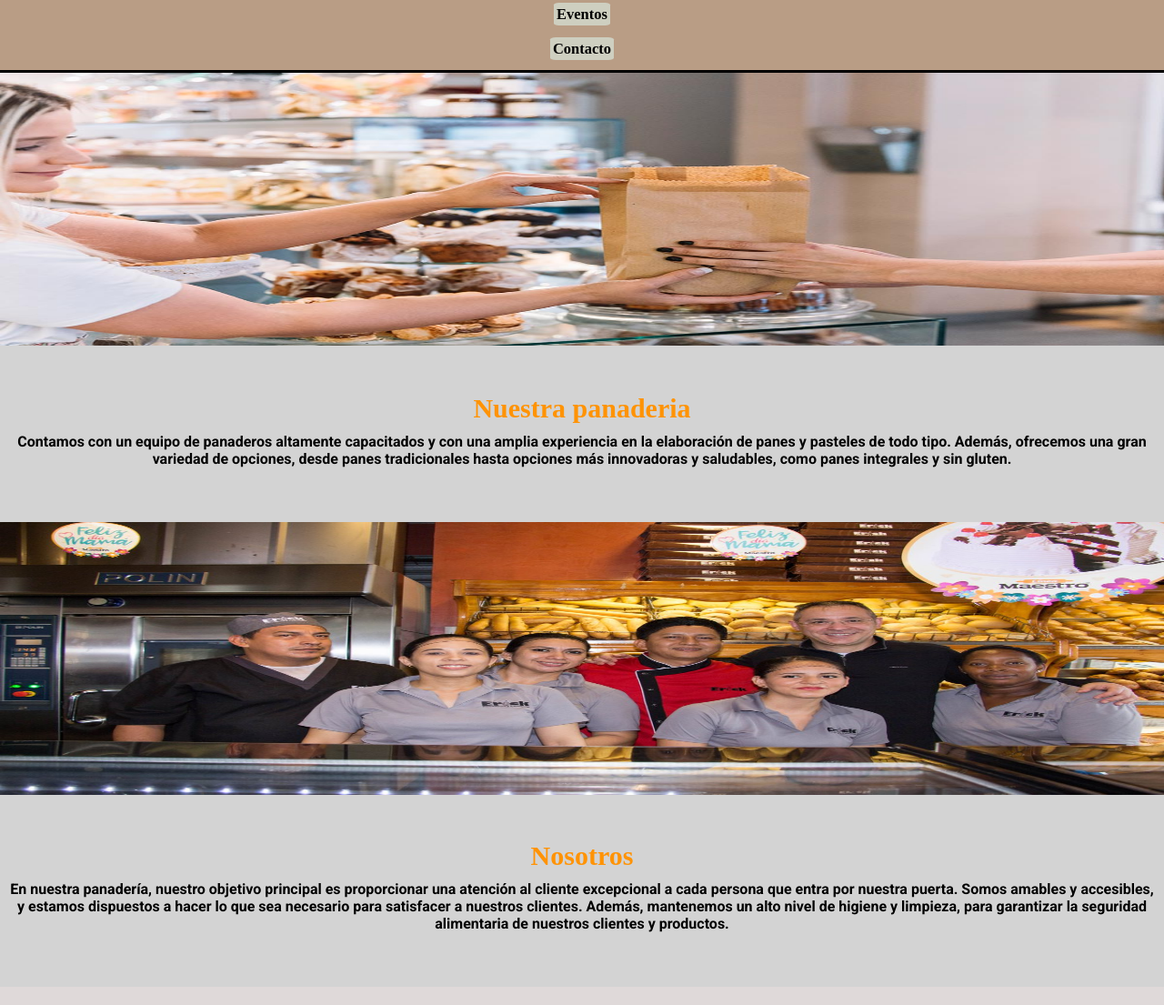
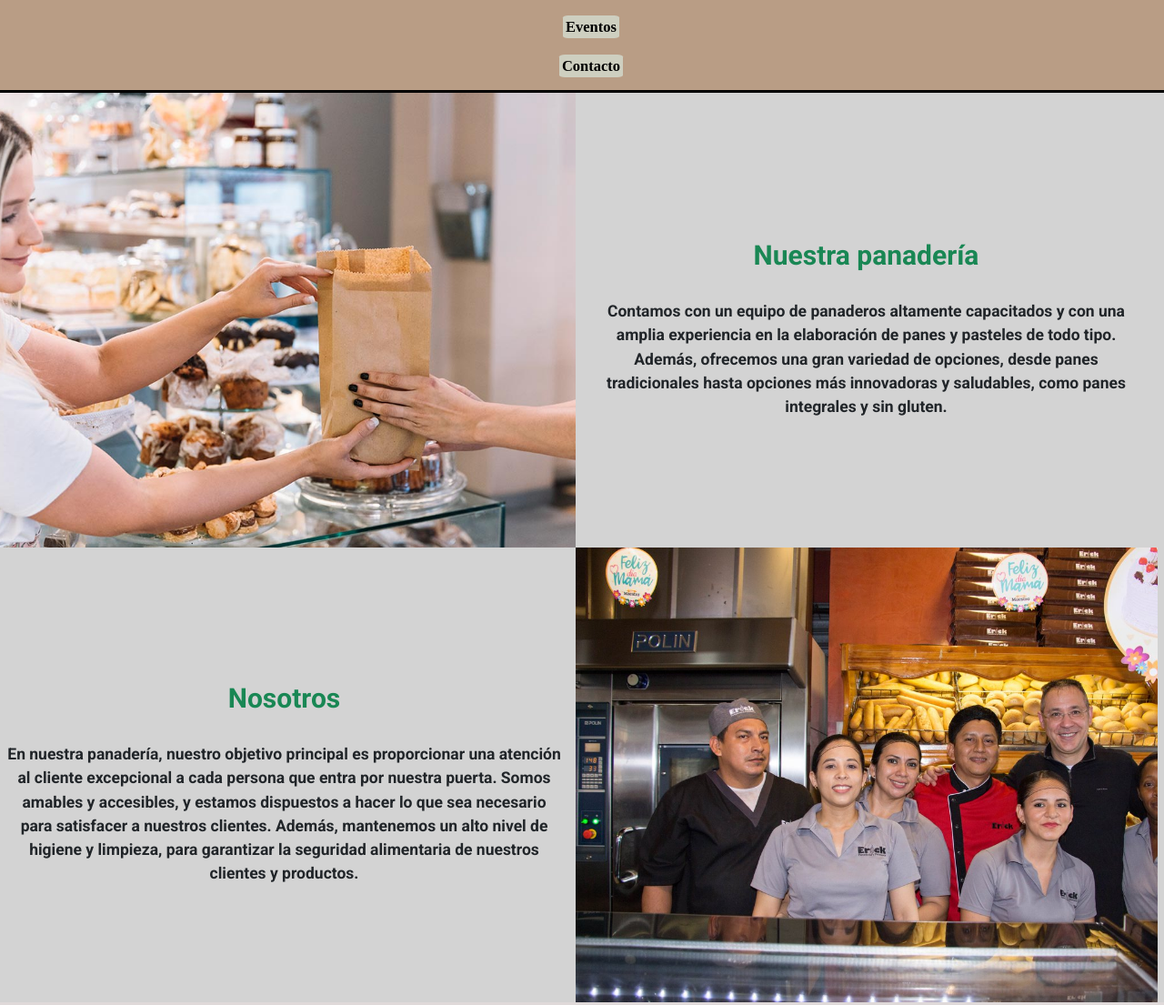
Before and after one commit to NaimMusa/panaderia-san-antonio, a plain HTML site: page pages/sobre-nosotros.html in a window 1280 px wide. Shown: the part 253-1358 px from the top of the page at 91% size. Drawn offline with nearby package versions, Linux system fonts and the light colour scheme.

Commit message:
amigandome con bootstrap

```diff
--- a/css/styles.css
+++ b/css/styles.css
@@ -183,49 +183,35 @@ height: 5rem;
 
 /*sobre nosotros*/
 
-
-.nosotros{
-    display: flex;
-    flex-direction: column;
-    flex-flow: column-reverse;
-    margin-bottom: 5rem;
+#sobre{
+    grid-area: sobre;
 }
 
-.nosotros div{
-    margin-top: 5rem;
+#sobre h2{
+    font-size: 3rem;
 }
 
-.nuestra div{
-    margin-top: 5rem;
-    margin-bottom: 5rem;
+.sobre__atencion__img{
+    height: 40rem;
+    background-image: url(../img/atencion.jpg);
+    background-size: cover;
 }
 
-#sobre img{
-    height: 30rem;
-    min-width: 100%;
+@media screen and (min-width: 960px ) {
+    .sobre__atencion__img{
+        height: 50rem;
+    }
+}
+.sobre__nosotros__img{
+    height: 40rem;
+    background-image: url(../img/nosotros.jpg);
+    background-size: cover;
 }
 
-#sobre div{
-    text-align: center;
-}
-
-.textos{
-    display: flex;
-    flex-direction: column;
-    color: white;
-}
-
-.textos p{
-    font-size: 1.6rem;
-    padding: 1rem;
-    color: rgb(0, 0, 0);
-    font-weight: bold;
-}
-
-.textos h2{
-    font-family:'Noto Serif Toto', serif ;
-    font-size: 3rem;
-    color: rgb(255, 147, 5);
+@media screen and (min-width: 960px ) {
+    .sobre__nosotros__img{
+        height: 50rem;
+    }
 }
 
 /*productos*/
--- a/pages/sobre-nosotros.html
+++ b/pages/sobre-nosotros.html
@@ -5,6 +5,8 @@
     <meta http-equiv="X-UA-Compatible" content="IE=edge">
     <meta name="viewport" content="width=device-width, initial-scale=1.0">
     <link rel="shortcut icon" href="../img/san-antonio.jpg">
+    <link href="https://cdn.jsdelivr.net/npm/bootstrap@5.2.3/dist/css/bootstrap.min.css" rel="stylesheet" integrity="sha384-rbsA2VBKQhggwzxH7pPCaAqO46MgnOM80zW1RWuH61DGLwZJEdK2Kadq2F9CUG65" crossorigin="anonymous">
+    <script src="https://cdn.jsdelivr.net/npm/bootstrap@5.2.3/dist/js/bootstrap.bundle.min.js" integrity="sha384-kenU1KFdBIe4zVF0s0G1M5b4hcpxyD9F7jL+jjXkk+Q2h455rYXK/7HAuoJl+0I4" crossorigin="anonymous"></script>
     <link rel="stylesheet" href="../css/styles.css">
     <link rel="preconnect" href="https://fonts.googleapis.com"><link rel="preconnect" href="https://fonts.gstatic.com" crossorigin><link href="https://fonts.googleapis.com/css2?family=Roboto:wght@400;700&display=swap" rel="stylesheet">
     <link rel="preconnect" href="https://fonts.googleapis.com"><link rel="preconnect" href="https://fonts.gstatic.com" crossorigin><link href="https://fonts.googleapis.com/css2?family=Noto+Serif+Toto&display=swap" rel="stylesheet">
@@ -44,23 +46,18 @@
         </nav>
     </header>
 
-    <section id="sobre">
-        <div class="nuestra">
-            <img src="../img/atencion.jpg" alt="foto de atencion" class=" wow animate__animated animate__fadeInBottomLeft">
+    <section id="sobre" class="row d-flex align-items-center">
+            <div class="col-12 col-md-6 sobre__atencion__img"></div>
 
-            <div class="wow textos animate__animated animate__bounceInDown animate__slow">
-            <h2 class="">Nuestra panaderia</h2>
-            <p>Contamos con un equipo de panaderos altamente capacitados y con una amplia experiencia en la elaboración de panes y pasteles de todo tipo. Además, ofrecemos una gran variedad de opciones, desde panes tradicionales hasta opciones más innovadoras y saludables, como panes integrales y sin gluten.</p>
+            <div class="col-12 col-md-6 text-center px-4">
+                <h2 class="mt-5 text-success fw-bolder">Nuestra panadería</h2>
+                <p class="fs-3 mt-5 fw-bold">Contamos con un equipo de panaderos altamente capacitados y con una amplia experiencia en la elaboración de panes y pasteles de todo tipo. Además, ofrecemos una gran variedad de opciones, desde panes tradicionales hasta opciones más innovadoras y saludables, como panes integrales y sin gluten.</p>
             </div>
-        </div>
-<div class="nosotros">
-    <div class="wow textos animate__animated animate__bounceInDown animate__slow">
-        <h2>Nosotros</h2>
-        <p>En nuestra panadería, nuestro objetivo principal es proporcionar una atención al cliente excepcional a cada persona que entra por nuestra puerta. Somos amables y accesibles, y estamos dispuestos a hacer lo que sea necesario para satisfacer a nuestros clientes. Además, mantenemos un alto nivel de higiene y limpieza, para garantizar la seguridad alimentaria de nuestros clientes y productos.</p>
-        </div>
-
-        <img src="../img/nosotros.jpg" alt="foto de nosotros" class="wow animate__animated animate__fadeInBottomLeft">
-</div>
+            <div class="col-12 col-md-6 sobre__nosotros__img order-md-1"></div>
+            <div class="col-12 col-md-6 text-center px-4">
+            <h2 class="mt-5 text-success fw-bolder">Nosotros</h2>
+            <p class="fs-3 mt-5 fw-bold">En nuestra panadería, nuestro objetivo principal es proporcionar una atención al cliente excepcional a cada persona que entra por nuestra puerta. Somos amables y accesibles, y estamos dispuestos a hacer lo que sea necesario para satisfacer a nuestros clientes. Además, mantenemos un alto nivel de higiene y limpieza, para garantizar la seguridad alimentaria de nuestros clientes y productos.</p>
+            </div>
     </section>
 
     <footer>
@@ -105,6 +102,8 @@
 <p class="developed">desarrollado por <a href="https://www.instagram.com/naim.musaa/">Naim Musa Ventura &#169</a> </p>
     </footer>
 
+    <script src="https://cdn.jsdelivr.net/npm/@popperjs/core@2.11.6/dist/umd/popper.min.js" integrity="sha384-oBqDVmMz9ATKxIep9tiCxS/Z9fNfEXiDAYTujMAeBAsjFuCZSmKbSSUnQlmh/jp3" crossorigin="anonymous"></script>
+    <script src="https://cdn.jsdelivr.net/npm/bootstrap@5.2.3/dist/js/bootstrap.min.js" integrity="sha384-cuYeSxntonz0PPNlHhBs68uyIAVpIIOZZ5JqeqvYYIcEL727kskC66kF92t6Xl2V" crossorigin="anonymous"></script>
     <script src="https://cdnjs.cloudflare.com/ajax/libs/wow/1.1.2/wow.min.js"></script>
     <script>
     new WOW().init();
```
Also changed, not shown: index.html (+35 -30 lines).
